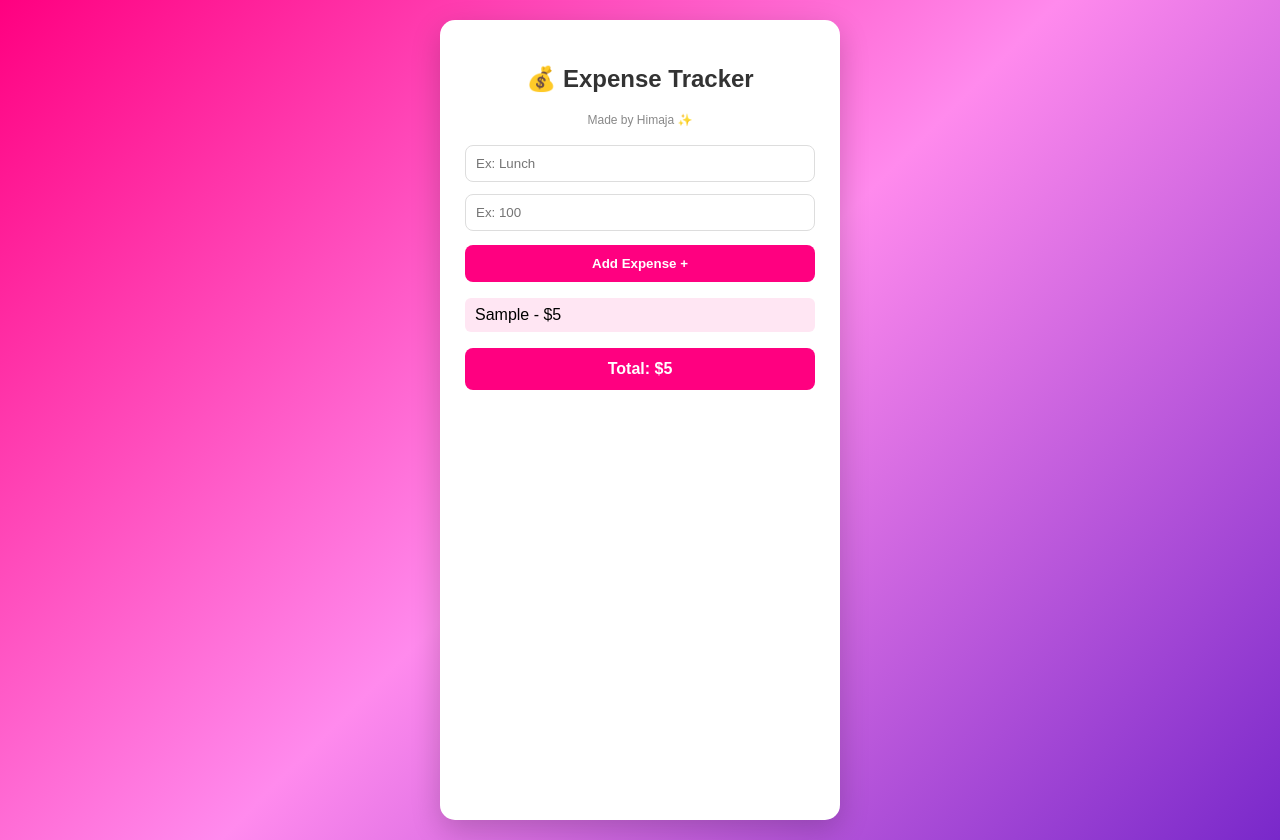
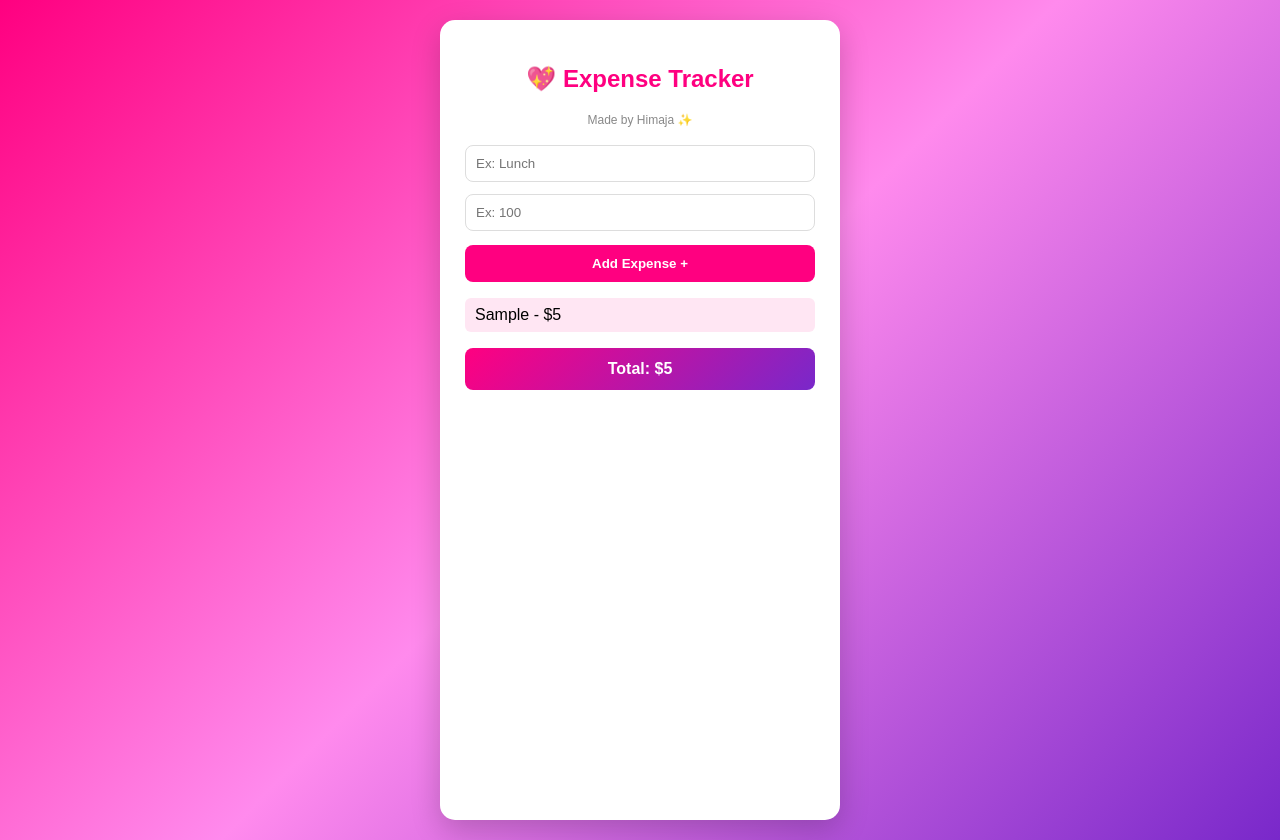
Before and after one commit to himaja-codes/My-first-project, a plain HTML site: page index.html in a window 1280 px wide. Both pictures are taken after typing "Sample", "5" into the empty fields and a click on the button "Add Expense +". Drawn offline with Linux system fonts and the light colour scheme.

Commit message:
Refactor Expense Tracker HTML and JavaScript

```diff
--- a/index.html
+++ b/index.html
@@ -1,44 +1,14 @@
-<!DOCTYPE html>
-<html>
-<head>
-<meta name="viewport" content="width=device-width, initial-scale=1.0">
-<title>Himaja's Expense Tracker</title>
- <style>
+  <!DOCTYPE html>
+<html><head><meta name="viewport" content="width=device-width,initial-scale=1">
+<style>
 body{background:linear-gradient(135deg,#ff0080,#ff8aed,#7928ca);font-family:Arial;display:flex;justify-content:center;padding:20px;min-height:100vh;margin:0}
 .card{background:white;padding:25px;border-radius:15px;width:350px;box-shadow:0 10px 30px rgba(0,0,0,0.2)}
-h2{text-align:center;color:#333}
+h2{text-align:center;color:#ff0080}
 input{width:100%;padding:10px;margin:6px 0;border:1px solid #ddd;border-radius:8px;box-sizing:border-box}
 button{width:100%;padding:11px;background:#ff0080;color:white;border:none;border-radius:8px;font-weight:bold;margin-top:8px;cursor:pointer}
 li{background:#ffe6f3;padding:8px 10px;margin:5px 0;border-radius:6px;list-style:none}
-.total{background:#ff0080;color:white;padding:12px;border-radius:8px;text-align:center;margin-top:15px;font-weight:bold}
+.total{background:linear-gradient(135deg,#ff0080,#7928ca);color:white;padding:12px;border-radius:8px;text-align:center;margin-top:15px;font-weight:bold}
 ul{padding:0}
-</style>
-</head>
-<body>
-<div class="card">
-<h2>💰 Expense Tracker</h2>
-<p style="text-align:center;color:#888;font-size:12px">Made by Himaja ✨</p>
-<input id="n" placeholder="Ex: Lunch">
-<input id="a" type="number" placeholder="Ex: 100">
-<button onclick="add()">Add Expense +</button>
-<ul id="list"></ul>
-<div class="total">Total: $<span id="t">0</span></div>
-</div>
-<script>
-let total=0;
-function add(){
- let name=document.getElementById('n').value;
- let amt=Number(document.getElementById('a').value);
- if(name && amt){
-  let li=document.createElement('li');
-  li.textContent=name+" - $"+amt;
-  document.getElementById('list').appendChild(li);
-  total+=amt;
-  document.getElementById('t').textContent=total;
-  document.getElementById('n').value='';
-  document.getElementById('a').value='';
- }
-}
-</script>
-</body>
-</html>
+</style></head>
+<body><div class="card"><h2>💖 Expense Tracker</h2><p style="text-align:center;font-size:12px;color:#888">Made by Himaja ✨</p><input id="name" placeholder="Ex: Lunch"><input id="amt" type="number" placeholder="Ex: 100"><button onclick="add()">Add Expense +</button><ul id="list"></ul><div class="total" id="total">Total: $0</div></div>
+<script>let t=0;function add(){let n=document.getElementById('name').value;let a=Number(document.getElementById('amt').value);if(!n||!a)return;t+=a;document.getElementById('list').innerHTML+=`<li>${n} - $${a}</li>`;document.getElementById('total').innerText='Total: $'+t;document.getElementById('name').value='';document.getElementById('amt').value='';}</script></body></html>
```
